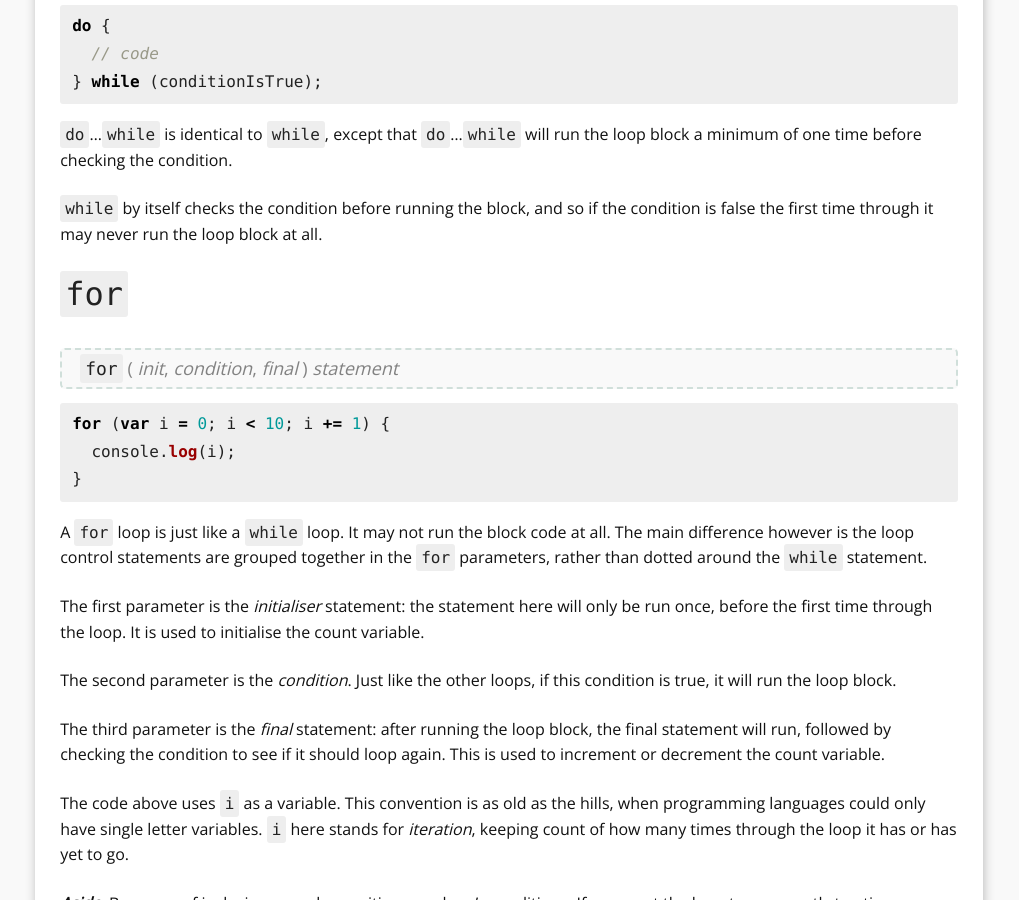
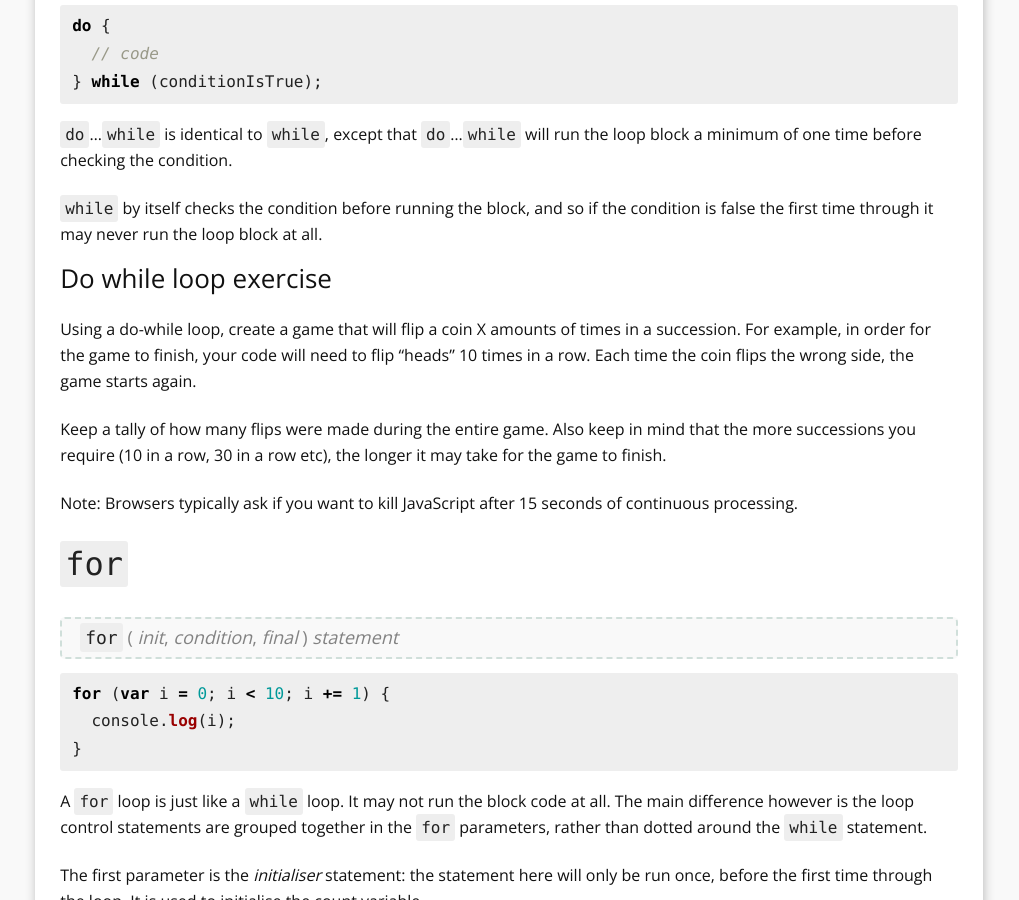
Before and after one commit to YoobeeWebTutors/javascript-manual, a Jekyll site: the page built from 11-loops.md, in a window 1280 px wide and 900 px high, scrolled down 1933 px. Shown: the whole window, without its empty margins (131-1150 px from the left). Built offline with Jekyll 4.4.1, drawn with Linux system fonts in a browser that asks for light colours; Markdown is read by kramdown in place of the engine named in the settings.

Commit message:
Add an exercise for do-while loops in Chapter 11

```diff
--- a/11-loops.md
+++ b/11-loops.md
@@ -73,6 +73,12 @@ do {
 
 `while` by itself checks the condition before running the block, and so if the condition is false the first time through it may never run the loop block at all.
 
+### Do while loop exercise
+Using a do-while loop, create a game that will flip a coin X amounts of times in a succession. For example, in order for the game to finish, your code will need to flip "heads" 10 times in a row. Each time the coin flips the wrong side, the game starts again.
+
+Keep a tally of how many flips were made during the entire game. Also keep in mind that the more successions you require (10 in a row, 30 in a row etc), the longer it may take for the game to finish.
+
+Note: Browsers typically ask if you want to kill JavaScript after 15 seconds of continuous processing.
 
 ## `for`
 
```
